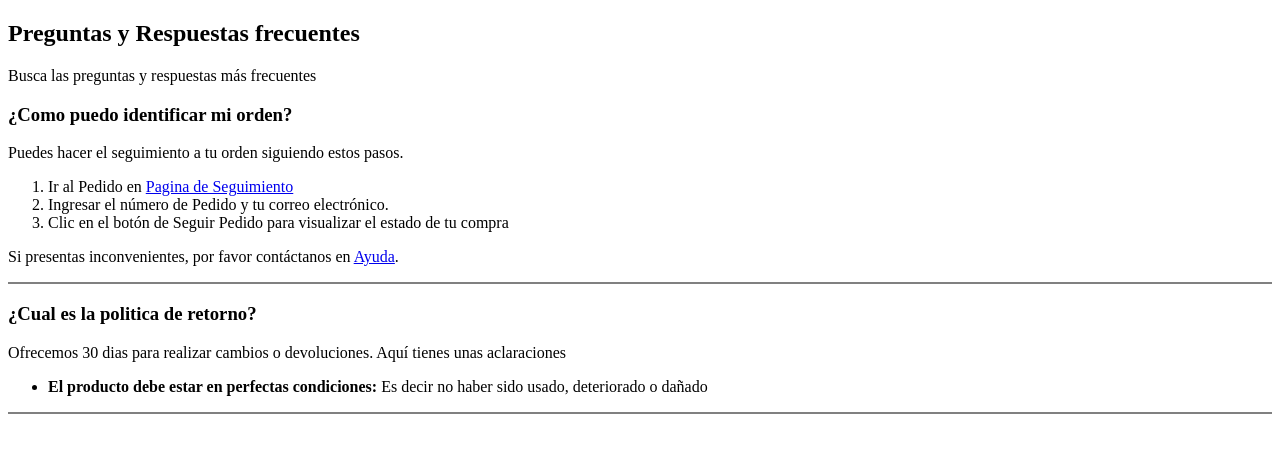
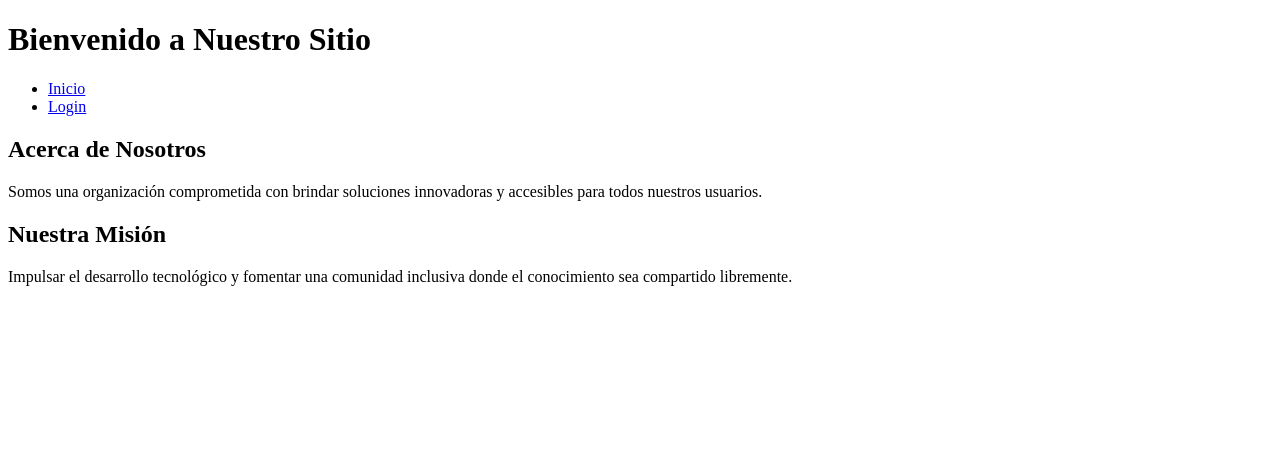
Before and after one commit to jarincon/pagesTest, a plain HTML site: page index.html in a window 1280 px wide. Drawn offline with Linux system fonts and the light colour scheme.

Commit message:
Se agrega nueva pagina, se crea pagina de login con estilos

```diff
--- a/index.html
+++ b/index.html
@@ -1,33 +1,34 @@
 <!DOCTYPE html>
-<html>
+<html lang="es">
 <head>
   <meta charset="UTF-8">
-        <title>Preguntas y Respuestas</title>
-        <!--<link rel="stylesheet" href="faq.css">-->
+  <title>Inicio</title>
 </head>
 <body>
+
+  <!-- Encabezado -->
   <header>
-            <h2 class="title1">Preguntas y Respuestas frecuentes</h2>
-            <p style="margin-top: 0;">Busca las preguntas y respuestas más frecuentes</p>
+    <h1>Bienvenido a Nuestro Sitio</h1>
+    <nav>
+      <ul>
+        <li><a href="index.html">Inicio</a></li>
+        <li><a href="login.html">Login</a></li>
+      </ul>
+    </nav>
   </header>
-        <div class="container1">
-            <h3>¿Como puedo identificar mi orden?</h3>
-            <p>Puedes hacer el seguimiento a tu orden siguiendo estos pasos.</p>
-            <ol>
-                <li>Ir al Pedido en <a href="#">Pagina de Seguimiento</a></li>
-                <li>Ingresar el número de Pedido y tu correo electrónico.</li>
-                <li>Clic en el botón de Seguir Pedido para visualizar el estado de tu compra</li>
-            </ol>
-            <p>Si presentas inconvenientes, por favor contáctanos en <a href="#">Ayuda</a>.</p>
-            <hr size="2px" color="gray">
+
+  <!-- Sección de Inicio -->
+  <section>
+    <div>
+      <h2>Acerca de Nosotros</h2>
+      <p>Somos una organización comprometida con brindar soluciones innovadoras y accesibles para todos nuestros usuarios.</p>
     </div>
-        <div class="container1">
-            <h3>¿Cual es la politica de retorno?</h3>
-            <p>Ofrecemos 30 dias para realizar cambios o devoluciones. Aquí tienes unas aclaraciones</p>
-            <ul>
-                <li><strong>El producto debe estar en perfectas condiciones: </strong>Es decir no haber sido usado, deteriorado o dañado</li>
-            </ul>
-            <hr size="2px" color="gray">
+
+    <div>
+      <h2>Nuestra Misión</h2>
+      <p>Impulsar el desarrollo tecnológico y fomentar una comunidad inclusiva donde el conocimiento sea compartido libremente.</p>
     </div>
+  </section>
+
 </body>
 </html>
--- /dev/null
+++ b/login.css
@@ -0,0 +1,80 @@
+/* Reset básico */
+* {
+  margin: 0;
+  padding: 0;
+  box-sizing: border-box;
+}
+
+/* Header fijo arriba */
+header {
+  width: 100%;
+  padding: 20px;
+  text-align: center;
+  border-bottom: 1px solid #ccc;
+}
+
+/* Contenedor principal con nav a la izquierda y main a la derecha */
+.contenedor-principal {
+  display: flex;
+  height: calc(100vh - 80px); /* Ajusta según el alto del header */
+}
+
+/* Navegación lateral */
+nav {
+  width: 100px;
+  padding: 20px;
+  border-right: 1px solid #ccc;
+}
+
+nav ul {
+  list-style: none;
+}
+
+nav li {
+  margin-bottom: 15px;
+}
+
+nav a {
+  text-decoration: none;
+  font-weight: bold;
+}
+
+/* Área principal */
+main {
+  flex: 1;
+  display: flex;
+  justify-content: center;
+  align-items: center;
+}
+
+/* Formulario centrado */
+.formulario-container {
+  width: 100%;
+  max-width: 400px;
+  padding: 20px;
+}
+
+.formulario {
+  display: flex;
+  flex-direction: column;
+  gap: 15px;
+  border: 1px solid #ccc;
+  padding: 30px;
+  border-radius: 8px;
+  box-shadow: 0 0 10px rgba(0,0,0,0.1);
+}
+
+input {
+  padding: 10px;
+  font-size: 16px;
+  border: 1px solid #aaa;
+  border-radius: 4px;
+}
+
+button {
+  padding: 10px;
+  font-size: 16px;
+  border: none;
+  border-radius: 4px;
+  cursor: pointer;
+}
```
Also changed, not shown: login.html (added, +38 -0 lines). Lines whose indentation alone changed are shown as unchanged.
